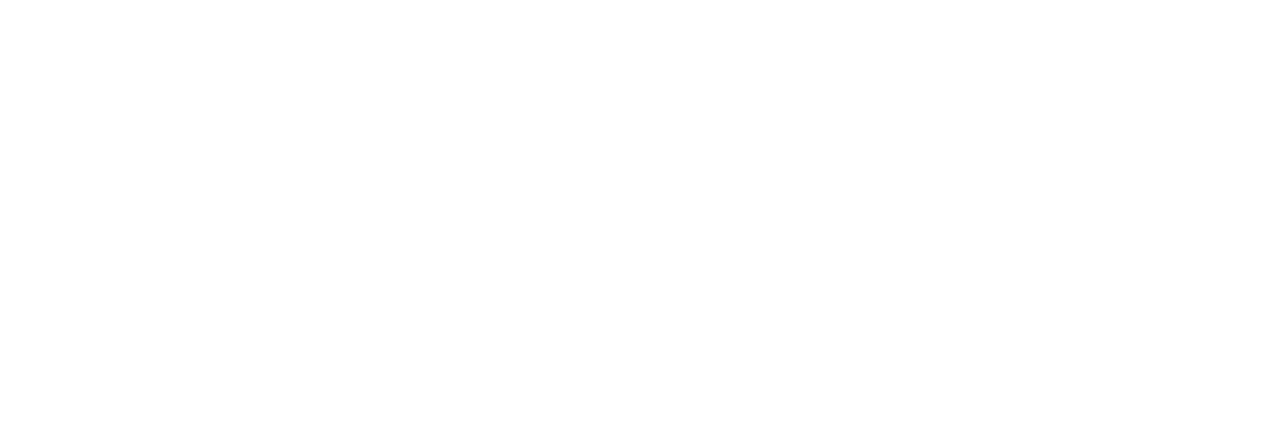
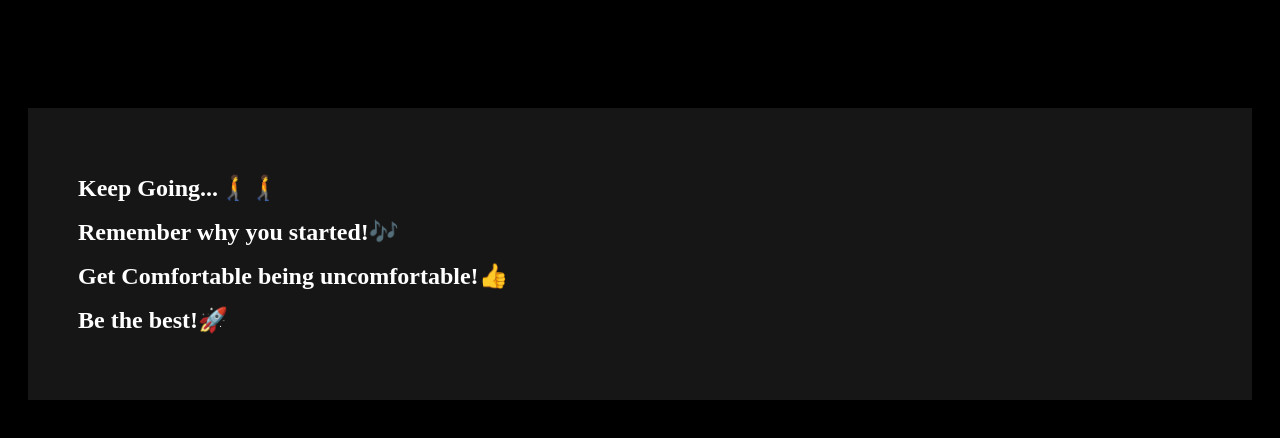
Before and after one commit to LostBoy143/MyDsa, a plain HTML site: page index.html in a window 1280 px wide. Drawn offline with Linux system fonts and the light colour scheme.

Commit message:
Js basics practiced

```diff
--- a/Day1/index.js
+++ /dev/null
@@ -1 +0,0 @@
-console.log("Jai Maa Saraswati");
--- a/index.html
+++ b/index.html
@@ -7,7 +7,34 @@
       content="width=device-width, initial-scale=1.0"
     />
     <title>Document</title>
-    <script src="./Day1/index.js"></script>
+    <style>
+      body {
+        background-color: black;
+        padding: 100px 20px;
+      }
+      .container {
+        background-color: rgb(23, 22, 22);
+        padding: 50px;
+      }
+      h1 {
+        color: white;
+        font-size: 24px;
+      }
+    </style>
+    <script src="./Day1/Revision.js"></script>
   </head>
-  <body></body>
+  <body>
+    <div class="container">
+      <h1 class="heading">
+        Keep Going...🚶‍➡️🚶‍➡️
+      </h1>
+      <h1 class="heading">
+        Remember why you started!🎶
+      </h1>
+      <h1 class="heading">
+        Get Comfortable being uncomfortable!👍
+      </h1>
+      <h1 class="heading">Be the best!🚀</h1>
+    </div>
+  </body>
 </html>
```
Also changed, not shown: Day1/Revision.js (added, +101 -0 lines).
